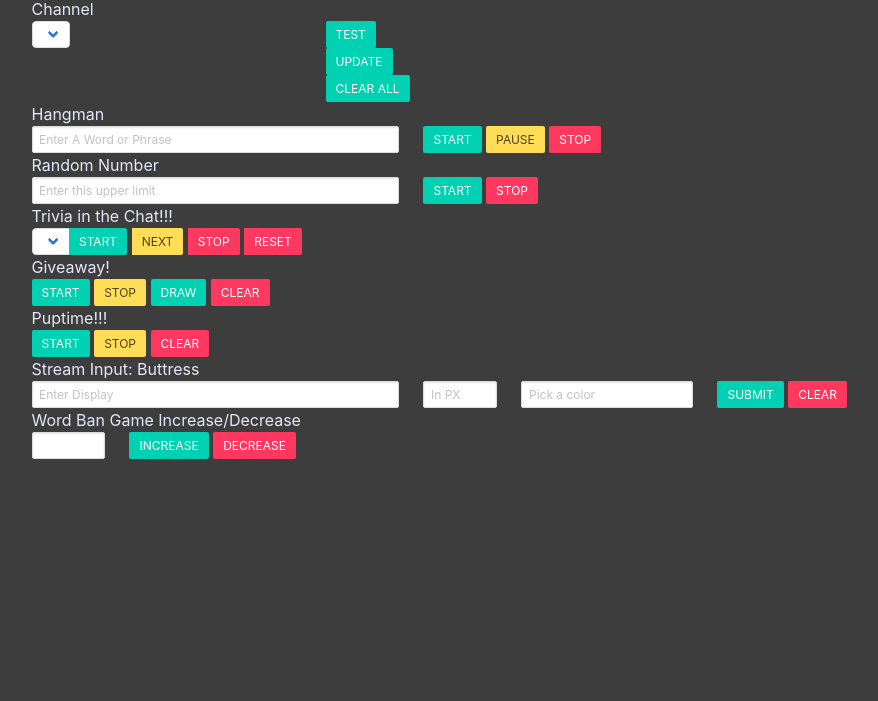
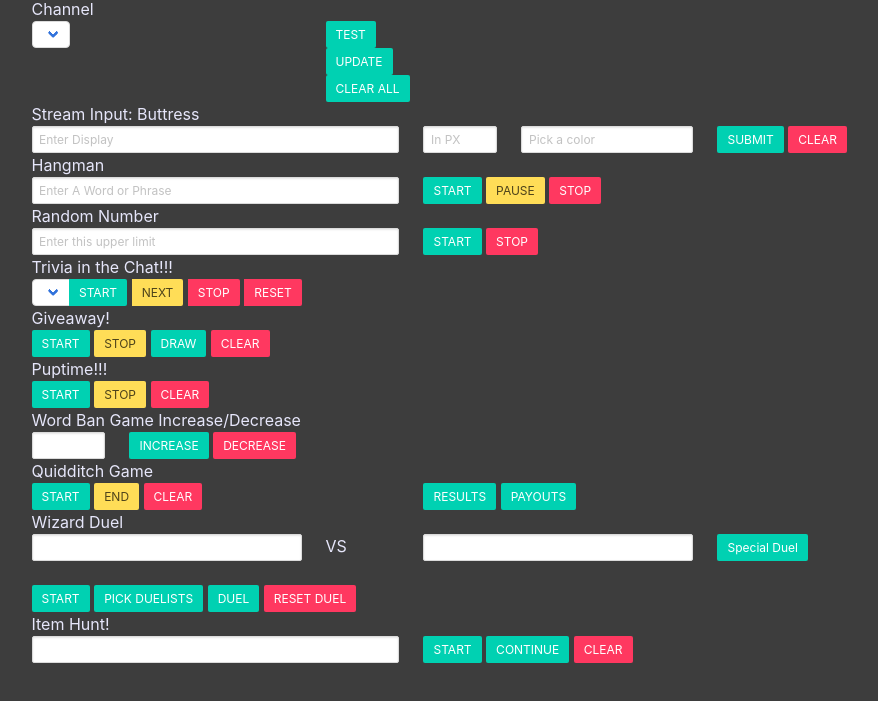
Before and after one commit to JoeKalb/localBot, a website: page index.html in a window 1280 px wide. Shown: the part 39-740 px from the top of the page, without its empty margins (40-918 px from the left). Drawn offline with nearby package versions, Linux system fonts and the light colour scheme; no server answers.

Commit message:
hp added back

```diff
--- a/index.html
+++ b/index.html
@@ -43,6 +43,25 @@
           <button id="testBtn" value="testBtn/" class="level-item button is-primary is-small">TEST</button>
           <button id="houseUpdateBtn" value="house/update" class="level-item button is-primary is-small">UPDATE</button>
           <button id="clearAllBtn" value="clear/all/" class="level-item button is-primary is-small">CLEAR ALL</button>
+        </div>
+      </div>
+    </div>
+    <div id="Stream Input Div">
+      <h5>Stream Input: Buttress</h5><p id="streamDisplay"></p>
+      <div class="columns is-mobile">
+        <div class="column is-4">
+          <input type="text" id="streamDisplayInput" class="input is-small streamDisplay" placeholder="Enter Display">
+        </div>
+        <div class="column is-1">
+          <input type="number" id="streamDisplayInputFontSize" class="input is-small streamDisplay" placeholder="In PX">
+        </div>
+        <div class="column is-2">
+          <input type="text" id="streamDisplayColor" class="input is-small streamDisplay" placeholder="Pick a color" list="streamDisplayColorList">
+          <datalist id="streamDisplayColorList"></datalist>
+        </div>
+        <div class="column is-4">
+          <button class="button is-primary is-small is-primary" id="streamDisplaySubmit">SUBMIT</button>
+          <button class="button is-primary is-small is-danger" id="streamDisplayClear">CLEAR</button>
         </div>
       </div>
     </div>
@@ -110,25 +129,7 @@
           </div>
         </div>
       </div>
-      <div id="Stream Input Div">
-        <h5>Stream Input: Buttress</h5><p id="streamDisplay"></p>
-        <div class="columns is-mobile">
-          <div class="column is-4">
-            <input type="text" id="streamDisplayInput" class="input is-small streamDisplay" placeholder="Enter Display">
-          </div>
-          <div class="column is-1">
-            <input type="number" id="streamDisplayInputFontSize" class="input is-small streamDisplay" placeholder="In PX">
-          </div>
-          <div class="column is-2">
-            <input type="text" id="streamDisplayColor" class="input is-small streamDisplay" placeholder="Pick a color" list="streamDisplayColorList">
-            <datalist id="streamDisplayColorList"></datalist>
-          </div>
-          <div class="column is-4">
-            <button class="button is-primary is-small is-primary" id="streamDisplaySubmit">SUBMIT</button>
-            <button class="button is-primary is-small is-danger" id="streamDisplayClear">CLEAR</button>
-          </div>
-        </div>
-      </div>
+
 
       <div id="Word Ban Div">
         <h5>Word Ban Game Increase/Decrease</h5>
@@ -144,7 +145,7 @@
       </div>
 
       <!-- Harry Potter Games Start -->
-      <div style="visibility: collapse">
+      <div style=> <!-- "visibility: collapse" -->
       <div id="quidditchDiv">
         <h5>Quidditch Game</h5>
         <div class="columns is-mobile">
```
Also changed, not shown: Client.js (+4 -4 lines), Routes.js (line endings or trailing spaces).
